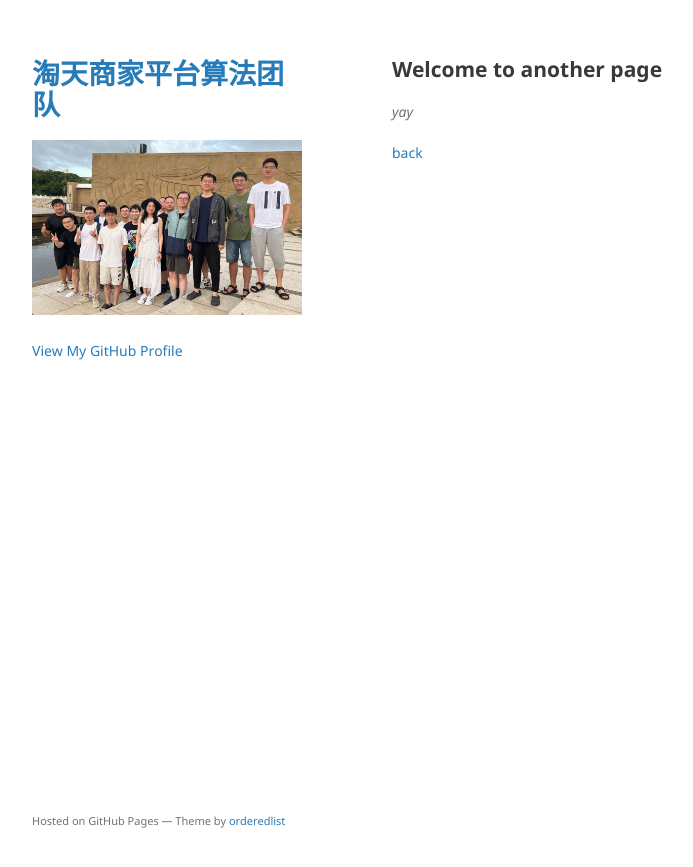
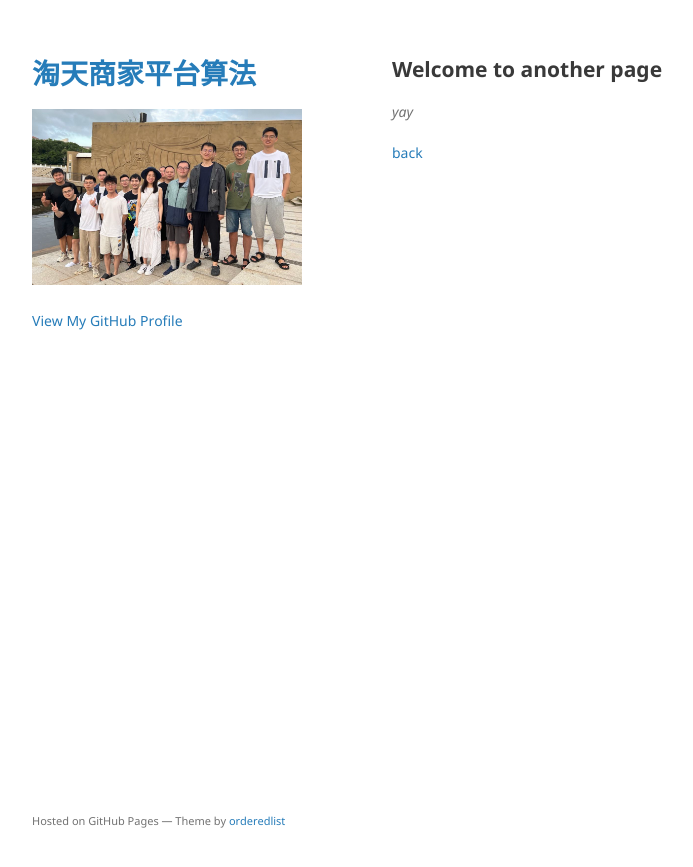
Before and after one commit to TaotianSellerPlatformAlgorithm/TaotianSellerPlatformAlgorithm.github.io, a Jekyll site: the page built from another-page.md, in a window 1280 px wide. Shown: the top 867 px of the page, without its empty margins (178-871 px from the left). Built offline with Jekyll 4.4.1, drawn with Linux system fonts in a browser that asks for light colours; the repository's description, which GitHub fills in, is left out; our own code applies the rules of GitHub Pages for plain Markdown files.

Commit message:
modify team name

```diff
--- a/_config.yml
+++ b/_config.yml
@@ -1,4 +1,4 @@
-title: 淘天商家平台算法团队
+title: 淘天商家平台算法
 logo: /assets/img/team.jpg
 description:
 show_downloads: false
```
